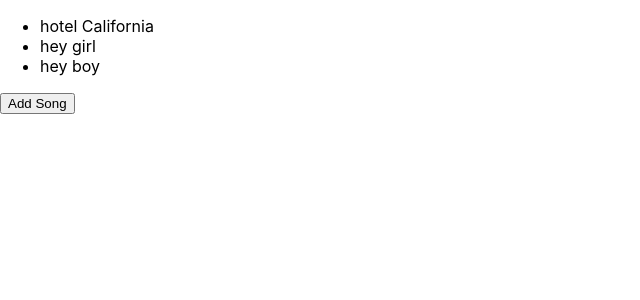
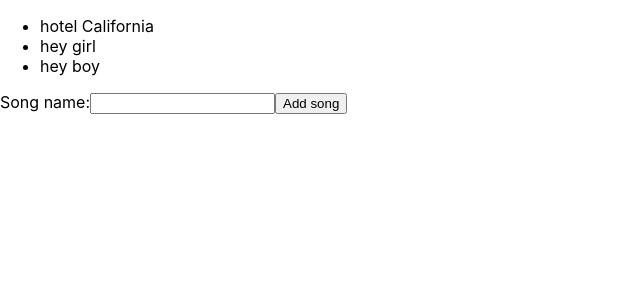
Before and after one commit to romankolivashko/hooksapp, a React (Create React App) app: page / in a window 1280 px wide. Shown: the top 300 px of the page, without its empty margins (0-640 px from the left). Built offline with nearby package versions, Linux system fonts and the light colour scheme.

Commit message:
Added form with useState

```diff
--- a/src/components/SongList.js
+++ b/src/components/SongList.js
@@ -1,5 +1,6 @@
 import React, { useState } from 'react';
 import { v4 as uuidv4 } from 'uuid';
+import NewSongForm from './NewSongForm';
 
 const SongList = () => {
   const [songs, setSongs] = useState([
@@ -7,8 +8,8 @@ const SongList = () => {
     { title: 'hey girl', id: 2},
     { title: 'hey boy', id: 3}
   ]);
-  const addSong = () => {
-    setSongs([...songs, {title: 'new song', id: uuidv4() }])
+  const addSong = (title) => {
+    setSongs([...songs, {title, id: uuidv4() }])
   }
   return (
     <div className="song-list">
@@ -17,7 +18,8 @@ const SongList = () => {
           return ( <li key={song.id}>{song.title}</li>);
         })}
       </ul>
-      <button onClick={addSong}>Add Song</button>
+      {/* <button onClick={addSong}>Add Song</button> */}
+      <NewSongForm addSong={addSong} />
     </div>
    );
 }
```
